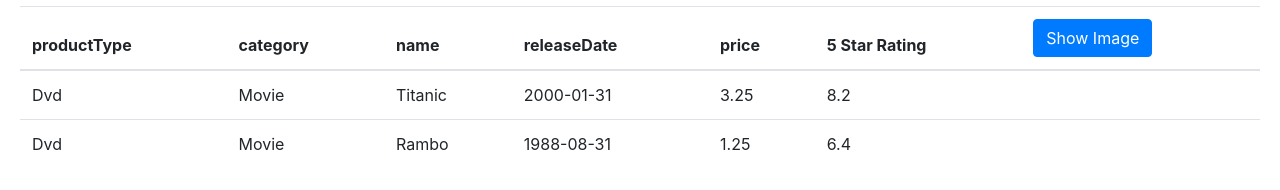
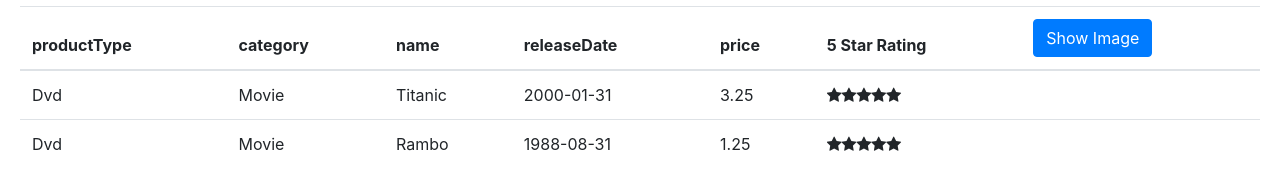
Before and after one commit to jayampathib/Angular_ShopingCart, an Angular app in the folder ShopCart/: page / in a window 1280 px wide. Shown: the part 186-376 px from the top of the page. Built offline with nearby package versions, Linux system fonts and the light colour scheme.

Commit message:
8.2 call start component as nested component inside product list

```diff
--- a/ShopCart/src/app/Products/product-list.component.html
+++ b/ShopCart/src/app/Products/product-list.component.html
@@ -40,7 +40,7 @@
                     <td> {{product.name            }}</td>
                     <td> {{product.releaseDate     }}</td>
                     <td> {{product.price           }}</td>
-                    <td> {{product.starRating      }}</td>
+                    <td> <shp-star></shp-star></td>
                     <td><img *ngIf='showImage' [style.width.px]='imageWidth' [style.margin.px]='margin' src='{{product.coverImageUrl}}'></td>
                 </tr>
             </tbody>
--- a/ShopCart/src/app/Products/product-list.component.ts
+++ b/ShopCart/src/app/Products/product-list.component.ts
@@ -1,6 +1,7 @@
 import { Component } from "@angular/core";
 
-import{IProduct} from "./IProduct"
+import{IProduct} from "./IProduct";
+import{StarComponent} from "../Shared/star.component";
 
 @Component({
     selector:'shp-product-list',
--- a/ShopCart/src/app/app.module.ts
+++ b/ShopCart/src/app/app.module.ts
@@ -4,11 +4,13 @@ import { NgModule } from '@angular/core';
 
 import { AppComponent } from './app.component';
 import { ProductListComponent} from './Products/product-list.component';
+import { StarComponent } from './Shared/star.component';
 
 @NgModule({
   declarations: [
     AppComponent,
-    ProductListComponent
+    ProductListComponent,
+    StarComponent
   ],
   imports: [
     BrowserModule,
```
